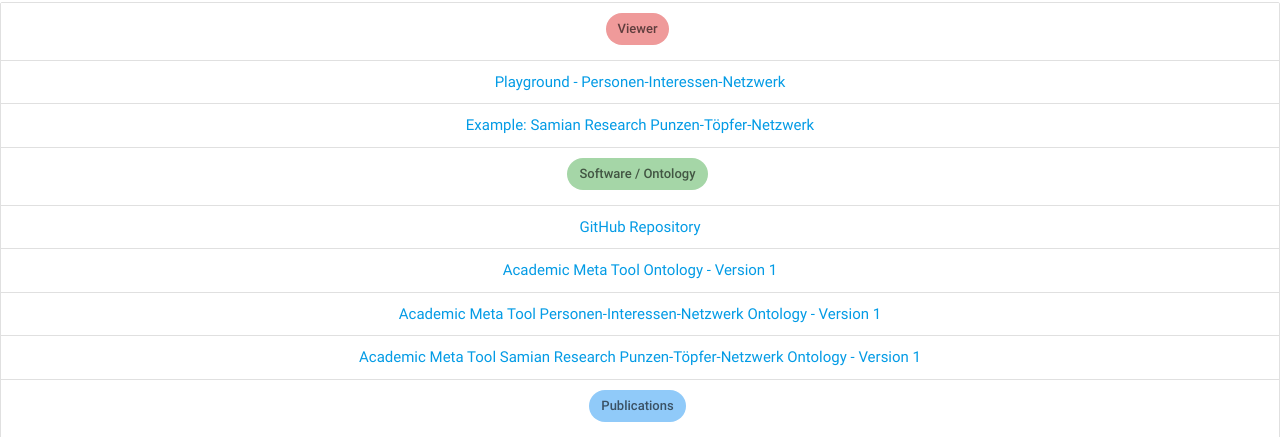
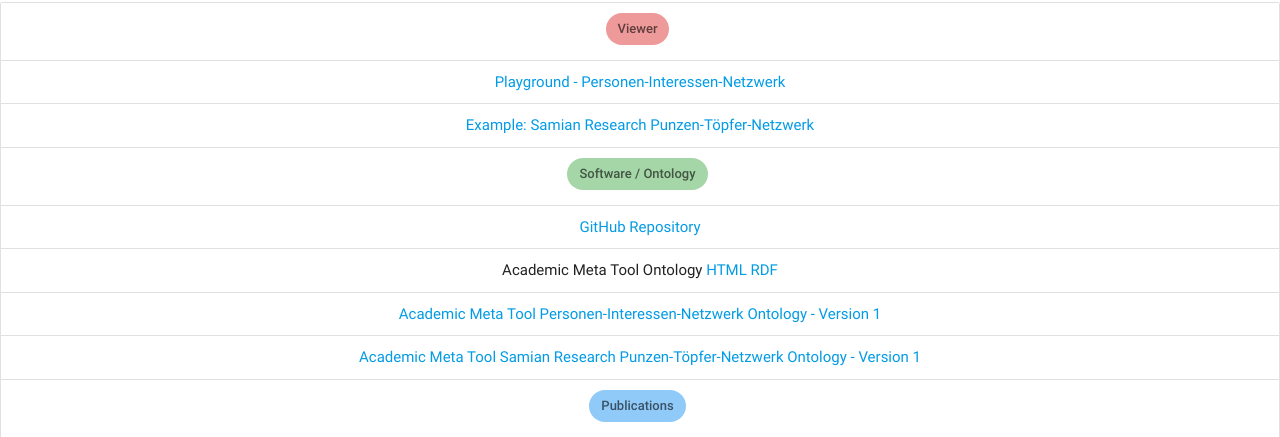
Before and after one commit to mainzed/academicmetatool-website, a plain HTML site: page xyz/index.htm in a window 1280 px wide. Shown: the part 335-772 px from the top of the page. Drawn offline with nearby package versions, Linux system fonts and the light colour scheme.

Commit message:
modify xyz index

```diff
--- a/xyz/index.htm
+++ b/xyz/index.htm
@@ -36,7 +36,7 @@ a {
 		<li class="collection-item"><a href="http://academic-meta-tool.xyz/gt18-samian/">Example: Samian Research Punzen-Töpfer-Netzwerk</a></li>
 		<li class="collection-item"><div class="chip green lighten-3">Software / Ontology</div></li>
 		<li class="collection-item"><a href="https://github.com/AcademicMetaTool/amt">GitHub Repository</a></li>
-		<li class="collection-item"><a href="https://zenodo.org/record/1157986">Academic Meta Tool Ontology - Version 1</a></li>
+		<li class="collection-item">Academic Meta Tool Ontology <a href="http://academic-meta-tool.xyz/ontology/">HTML</a> <a href="https://github.com/AcademicMetaTool/amt/blob/master/amt_ontology.ttl">RDF</a></li>
 		<li class="collection-item"><a href="https://zenodo.org/record/1157996">Academic Meta Tool Personen-Interessen-Netzwerk Ontology - Version 1</a></li>
 		<li class="collection-item"><a href="https://zenodo.org/record/1158000">Academic Meta Tool Samian Research Punzen-Töpfer-Netzwerk Ontology - Version 1</a></li>
 		<li class="collection-item"><div class="chip blue lighten-3">Publications</div></li>
```
